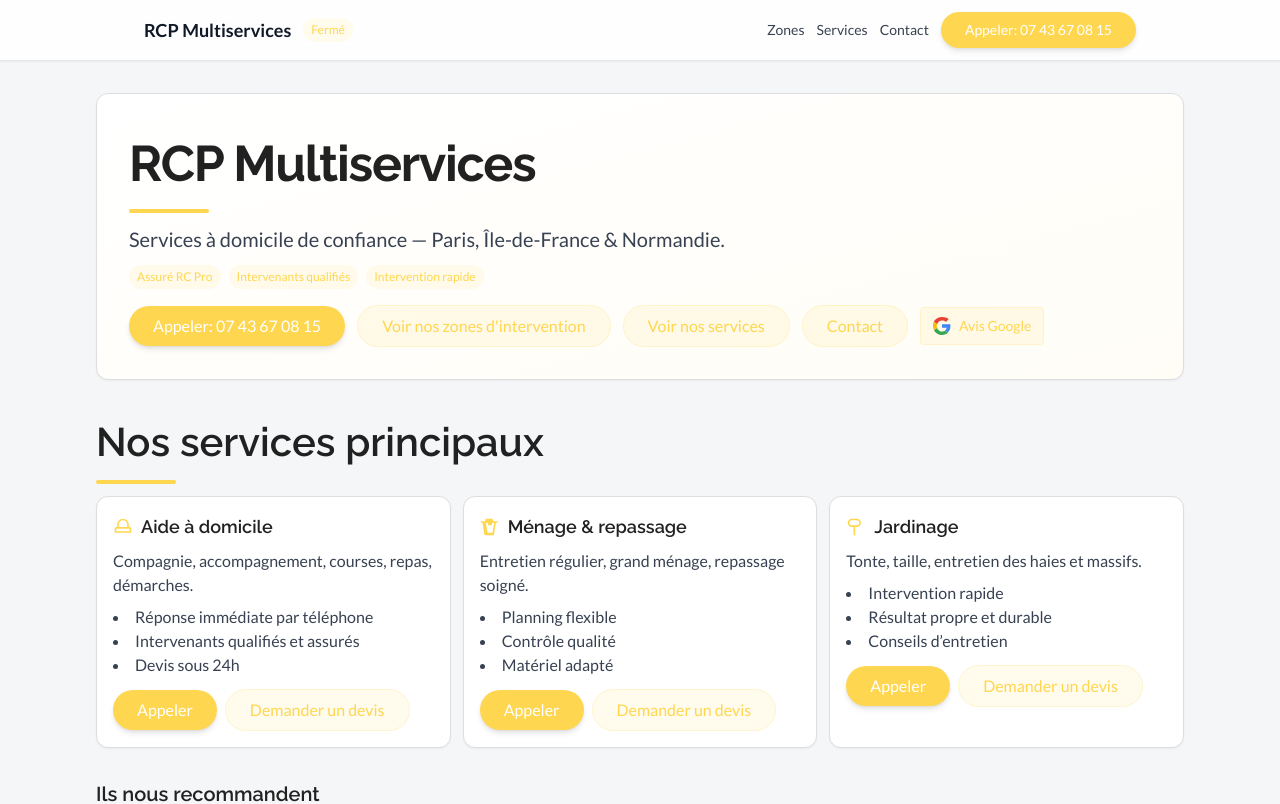
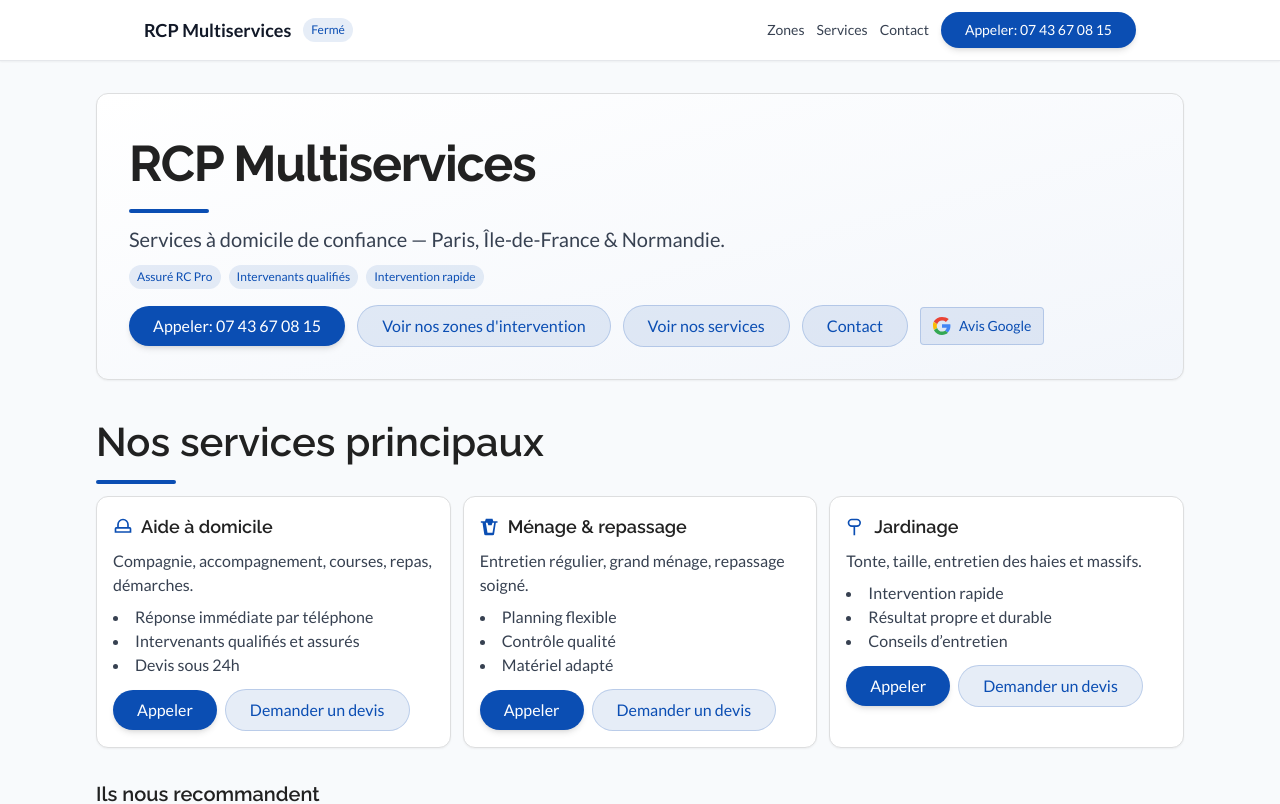
Before and after one commit to Soofmaax/RCP-Multiservices, a React (Vite) app: page / in a window 1280 px wide. Shown: the top 804 px of the page. Built offline with nearby package versions, Linux system fonts and the light colour scheme; no server answers.

Commit message:
chore(tokens): update brand colors (primary/secondary) and bg-light hex/RGB values
Co-authored-by: Genie <genie@cosine.sh>

```diff
--- a/src/styles/tokens.css
+++ b/src/styles/tokens.css
@@ -2,10 +2,10 @@
 /* Design tokens: change values here to retheme the app globally */
 :root {
   /* Brand */
-  --color-primary: #ffd64f;
-  --color-primary-rgb: 255 214 79;
-  --color-secondary: #fc5778;
-  --color-secondary-rgb: 252 87 120;
+  --color-primary: #0B4EB3;
+  --color-primary-rgb: 11 78 179;
+  --color-secondary: #0EA5E9;
+  --color-secondary-rgb: 14 165 233;
 
   /* Semantic states */
   --color-info: #00b0f4;
@@ -28,8 +28,8 @@
   /* Surfaces / backgrounds */
   --bg-dark: #263238;
   --bg-dark-rgb: 38 50 56;
-  --bg-light: #f5f6f7;
-  --bg-light-rgb: 245 246 247;
+  --bg-light: #F8FAFC;
+  --bg-light-rgb: 248 250 252;
   --bg-info: #e5f3ff;
   --bg-info-rgb: 229 243 255;
   --bg-success: #e6f6ed;
```
